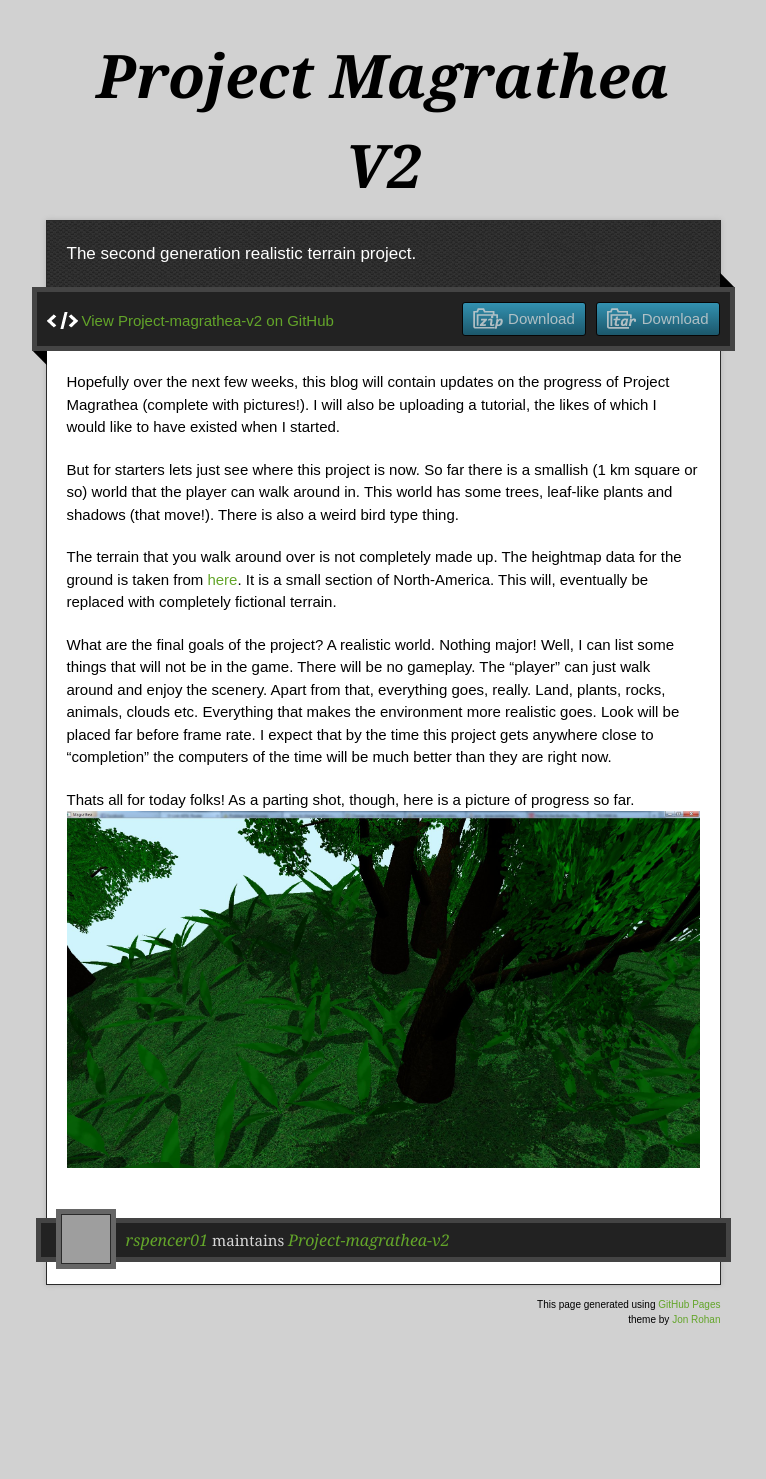
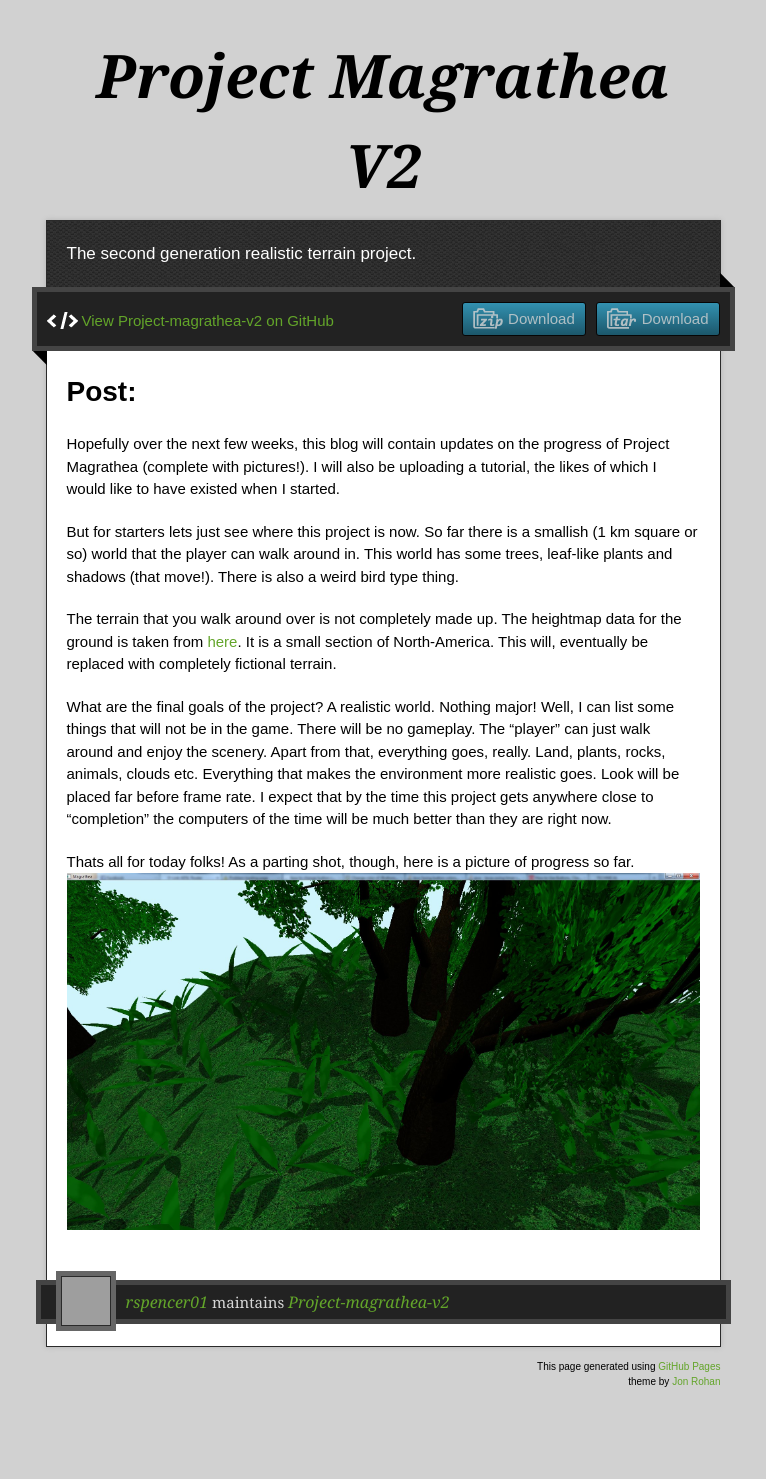
Before and after one commit to rspencer01/Project-Magrathea-V2, a Jekyll site: the page built from _posts/2013-09-08-Initial-Post.md, in a window 1280 px wide. Shown: the whole page, without its empty margins (257-1023 px from the left). Built offline with Jekyll 4.4.1, drawn with Linux system fonts in a browser that asks for light colours; nearby versions of some CDN libraries; Markdown is read by kramdown in place of the engine named in the settings; before the commit the page ends 1417 px from its top, so only the background shows below that; grey boxes are pictures that could not be loaded.

Commit message:
Edited heading of posts

```diff
--- a/_layouts/post.html
+++ b/_layouts/post.html
@@ -4,7 +4,7 @@ layout: layout
 
 <div class="content">
   <div id="post">
-    <h1>{{ title }}</h1>
+    <h1>Post: {{ title }}</h1>
     {{ content }}
   </div>
 </div>
```
